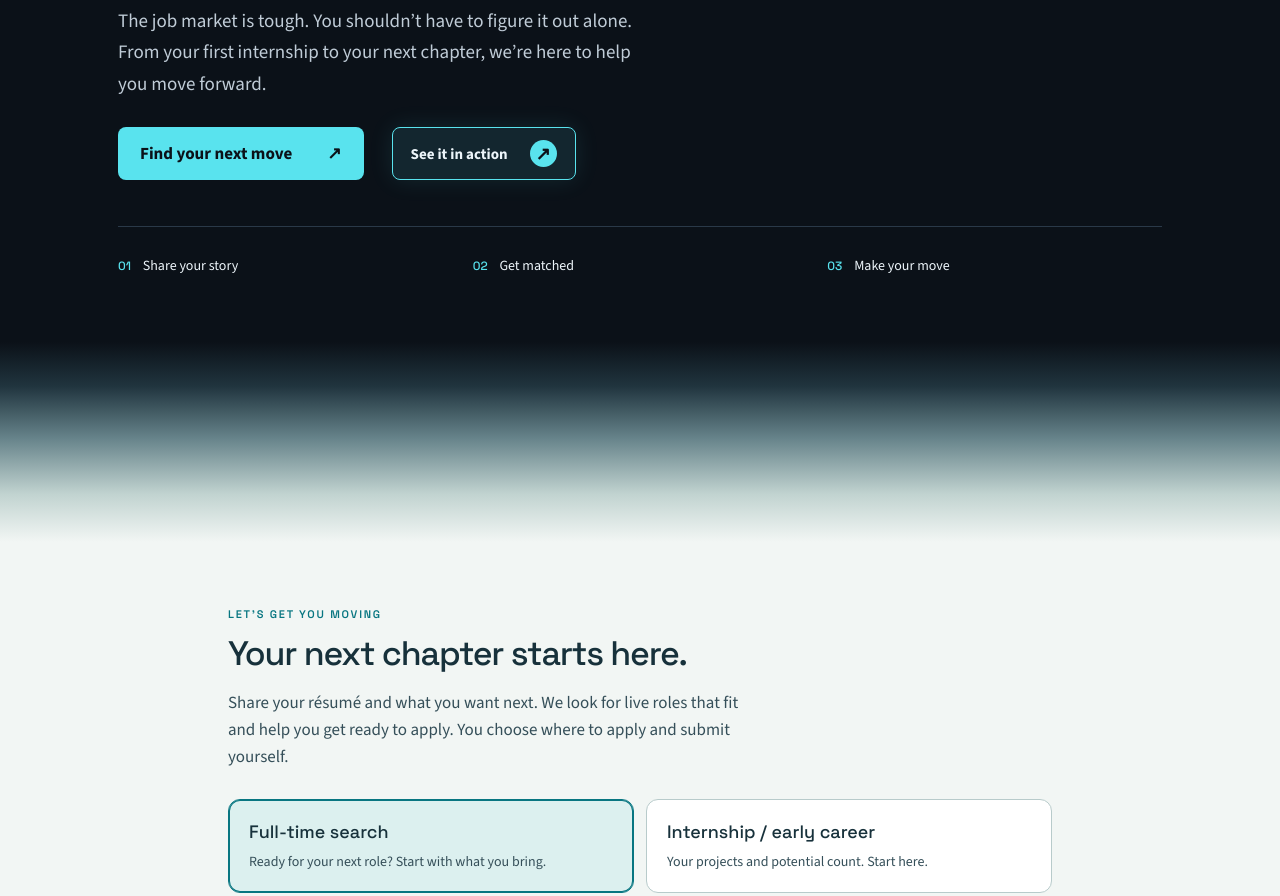
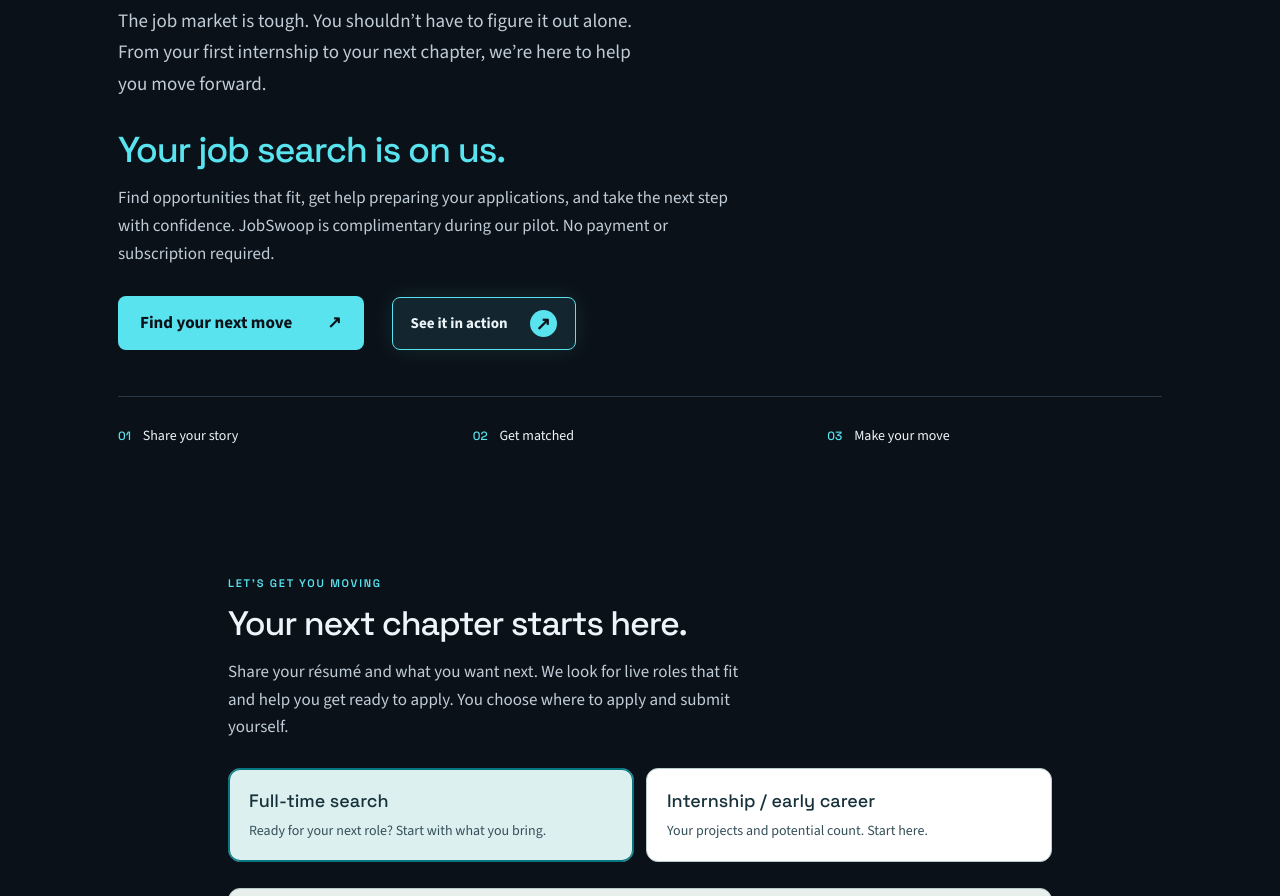
Before and after one commit to ideeazz1/peregrin3-site, a plain HTML site: page jobswoop/index.html in a window 1280 px wide. Shown: the part 600-1496 px from the top of the page. Drawn offline with nearby package versions, Linux system fonts and the light colour scheme.

Commit message:
Make JobSwoop colors respond to scrolling and highlight the free pilot

```diff
--- a/jobswoop/index.html
+++ b/jobswoop/index.html
@@ -46,6 +46,10 @@
   </g>
 </svg></div>
 <p class="mission">The job market is tough. You shouldn’t have to figure it out alone. From your first internship to your next chapter, we’re here to help you move forward.</p>
+<div class="pilot-offer">
+  <h2>Your job search is on us.</h2>
+  <p>Find opportunities that fit, get help preparing your applications, and take the next step with confidence. JobSwoop is complimentary during our pilot. No payment or subscription required.</p>
+</div>
 <div class="hero-actions"><a class="start-link" href="#get-started">Find your next move <span aria-hidden="true">↗</span></a><a class="process-link" href="/jobswoop/how-it-works/">See it in action <span class="action-arrow" aria-hidden="true">↗</span></a></div>
 <div class="how-it-works" aria-label="How JobSwoop works"><span><b>01</b> Share your story</span><span><b>02</b> Get matched</span><span><b>03</b> Make your move</span></div>
 </div></section>
@@ -253,7 +257,7 @@
         </label>
       </div>
 
-      <button type="submit" id="submit-btn">Start my search <span aria-hidden="true">↗</span></button>
+      <button type="submit" id="submit-btn">Start my free job search <span aria-hidden="true">↗</span></button>
       <div id="status" class="status" role="status" aria-live="polite"></div>
     </form>
 
@@ -266,5 +270,6 @@
   </main>
 
   <script src="/jobswoop/recruit.js"></script>
+  <script src="/jobswoop/scroll-theme.js"></script>
 </body>
 </html>
--- /dev/null
+++ b/jobswoop/scroll-theme.js
@@ -0,0 +1,71 @@
+(function () {
+  var application = document.querySelector('.application-area');
+  if (!application) return;
+
+  var body = document.body;
+  var reducedMotion = window.matchMedia('(prefers-reduced-motion: reduce)');
+  var frame = 0;
+  var previous = -1;
+  var colors = {
+    '--page-background': [[11, 17, 24], [242, 246, 244]],
+    '--page-line': [[42, 57, 72], [184, 203, 203]],
+  };
+
+  function luminance(rgb) {
+    return rgb.map(function (channel) {
+      var value = channel / 255;
+      return value <= 0.04045 ? value / 12.92 : Math.pow((value + 0.055) / 1.055, 2.4);
+    }).reduce(function (sum, value, index) {
+      return sum + value * [0.2126, 0.7152, 0.0722][index];
+    }, 0);
+  }
+
+  function render() {
+    frame = 0;
+    var viewport = window.innerHeight;
+    var scroll = window.scrollY;
+    var boundary = application.getBoundingClientRect().top + scroll;
+    // Fade while the application enters the viewport; reverse when scrolling up.
+    var start = Math.max(0, boundary - viewport);
+    var end = Math.max(start + 1, boundary - viewport * 0.55);
+    var progress = Math.max(0, Math.min(1, (scroll - start) / (end - start)));
+    progress = reducedMotion.matches ? (progress >= 0.5 ? 1 : 0) : progress * progress * (3 - 2 * progress);
+    if (progress === previous) return;
+    previous = progress;
+    Object.keys(colors).forEach(function (property) {
+      var pair = colors[property];
+      var rgb = pair[0].map(function (value, index) {
+        return Math.round(value + (pair[1][index] - value) * progress);
+      });
+      body.style.setProperty(property, 'rgb(' + rgb.join(',') + ')');
+    });
+    // Do not cross-fade text through the same gray as the background.
+    var background = colors['--page-background'][0].map(function (value, index) {
+      return value + (colors['--page-background'][1][index] - value) * progress;
+    });
+    var light = luminance(background);
+    var fallback = light > 0.179 ? '#000000' : '#FFFFFF';
+    var foreground = progress < 0.08 ? ['#EDF5FA', '#C0CCD7', '#59E3EE'] :
+      progress > 0.92 ? ['#17313B', '#354F59', '#087681'] : [fallback, fallback, fallback];
+    ['--page-ink', '--page-muted', '--page-accent'].forEach(function (property, index) {
+      body.style.setProperty(property, foreground[index]);
+    });
+    body.style.setProperty('--scroll-progress', String(progress));
+  }
+
+  function schedule() {
+    if (!frame) frame = window.requestAnimationFrame(render);
+  }
+
+  render();
+  body.classList.add('scroll-theme');
+  window.addEventListener('scroll', schedule, { passive: true });
+  window.addEventListener('resize', schedule);
+  window.addEventListener('pageshow', schedule);
+  window.addEventListener('load', schedule);
+  reducedMotion.addEventListener('change', schedule);
+  if (document.fonts) document.fonts.ready.then(schedule);
+  if (window.ResizeObserver) {
+    new ResizeObserver(schedule).observe(document.querySelector('.hero'));
+  }
+})();
```
Also changed, not shown: jobswoop/how-it-works/index.html (+2 -2 lines), jobswoop/style.css.
